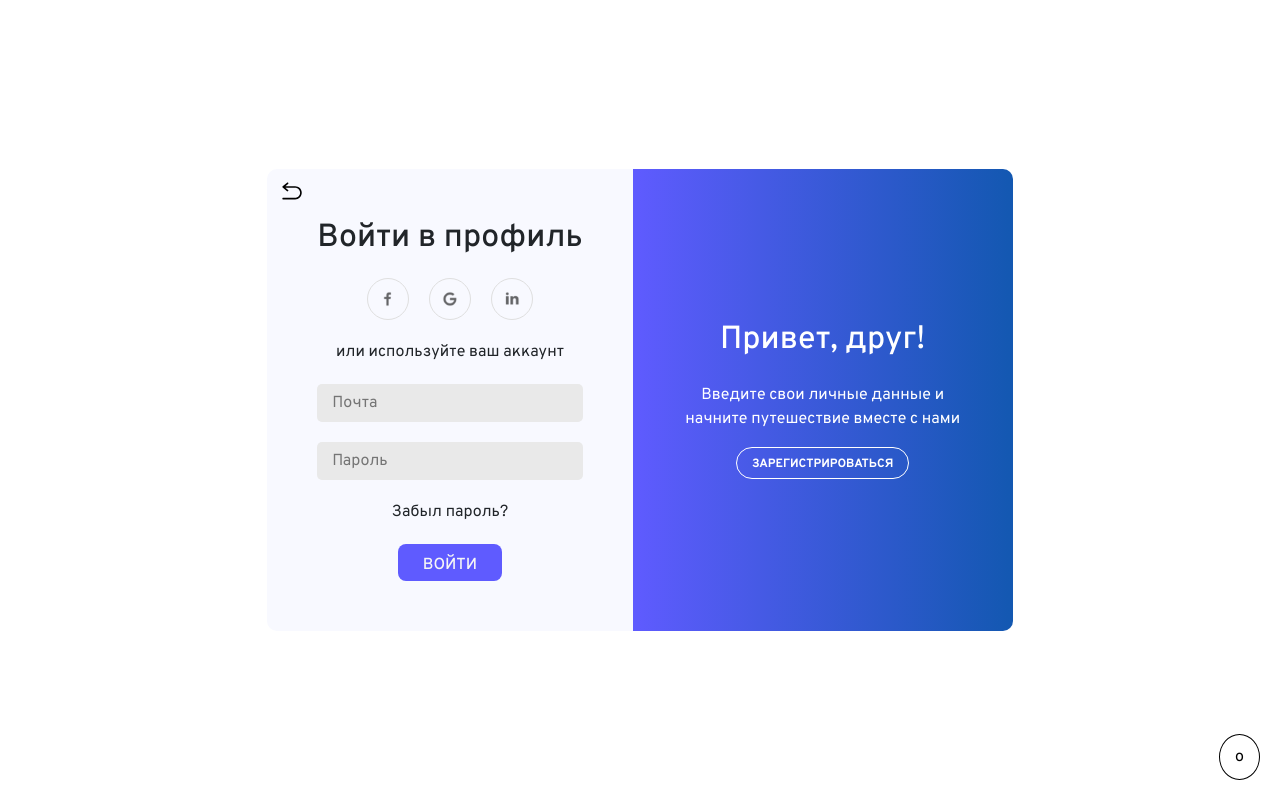
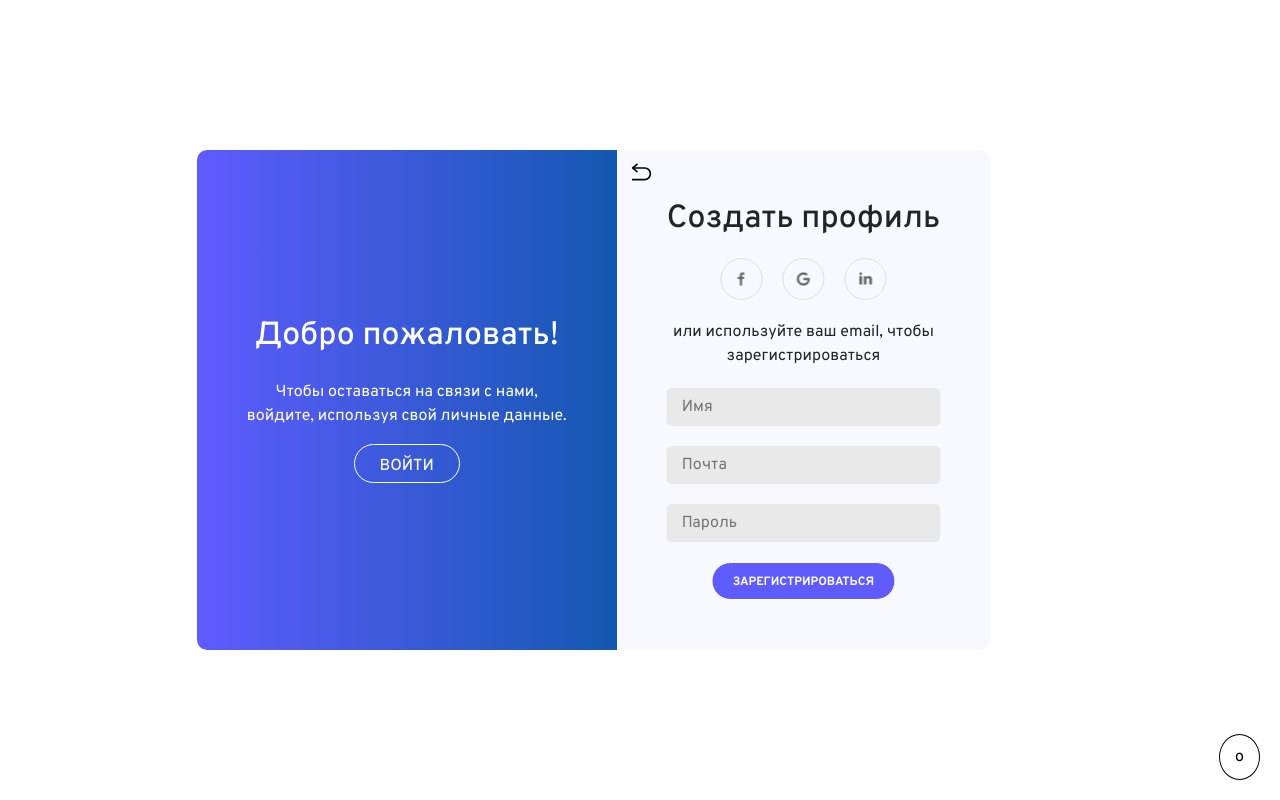
Before and after one commit to diasgalymbek47/meow, a Vue app: page /auth in a window 1280 px wide. Both pictures are taken after a click on the button "ЗАРЕГИСТРИРОВАТЬСЯ". Built offline with nearby package versions, Linux system fonts and the light colour scheme; a web font is replaced by a local one.

Commit message:
Верстка страницы авторизация и изменения фона

```diff
--- a/src/App.vue
+++ b/src/App.vue
@@ -1,15 +1,14 @@
 <script setup>
-import { RouterView } from 'vue-router'
+import {RouterView} from 'vue-router'
 import ThemeButton from "@/components/ThemeButton.vue";
-import {useStatesElement} from "@/stores/GlobalStates.js";
-
-const states = useStatesElement();
+import DarkTheme from "@/components/DarkTheme.vue";
 </script>
 
 <template>
-  <main class="main d-flex flex-column flex-grow-1" :class="{darkTheme: states.darkTheme}">
+  <main class="main d-flex flex-grow-1">
+    <DarkTheme/>
     <ThemeButton/>
-    <RouterView />
+    <RouterView/>
   </main>
 </template>
 
@@ -17,42 +16,5 @@ const states = useStatesElement();
 .main {
   position: relative;
   z-index: 1;
-  overflow: hidden;
-  background-color: #FFFFFF;
-}
-
-.main:after, .main:before {
-  content: "";
-  position: absolute;
-  top: 50%;
-  left: 50%;
-  transform: translate(-50%, -50%) scale(0);
-  width: 0;
-  height: 0;
-  z-index: -1;
-
-  border-radius: 50%;
-  transform-origin: center center;
-  transition: transform 0.9s ease, opacity 0.4s ease, width 0.9s ease, height 0.9s ease;
-
-  opacity: 0;
-}
-
-.main:after {
-  background: linear-gradient(to bottom, #000000, #0a0a0b); /* Черный и темно-синий */
-}
-
-.main.darkTheme:after {
-  width: 200%;
-  height: 200%;
-  opacity: 1;
-  transform: translate(-50%, -50%) scale(1);
-}
-
-.main:not(.darkTheme):after {
-  width: 0; /* Сужаем до нуля */
-  height: 0; /* Сужаем до нуля */
-  opacity: 0; /* Делаем невидимым */
-  transform: translate(-50%, -50%) scale(0); /* Сужаем */
 }
 </style>
--- a/src/assets/main.css
+++ b/src/assets/main.css
@@ -1,5 +1,9 @@
 @import url('https://fonts.googleapis.com/css2?family=Madimi+One&display=swap');
 @import url('https://fonts.googleapis.com/css2?family=Overpass:wght@100..900&display=swap');
+
+html {
+    min-width: 768px;
+}
 
 * {
     font-family: "Overpass", serif;
--- /dev/null
+++ b/src/components/DarkTheme.vue
@@ -0,0 +1,88 @@
+<script setup>
+import { ref, onMounted } from 'vue';
+import { useStatesElement } from "@/stores/GlobalStates.js";
+
+const states = useStatesElement();
+
+const getTimeDelay = () => {
+  return Math.ceil(Math.random() * 10) / 10;
+}
+const getRandomNumber = () => {
+  return Math.floor(Math.random() * 201) + 100;
+}
+
+const blockCount = ref(0);
+const blockDelays = ref([]);
+
+onMounted(() => {
+  blockCount.value = getRandomNumber();
+  blockDelays.value = Array.from({ length: blockCount.value }, () => getTimeDelay());
+});
+</script>
+
+<template>
+  <div class="dark_theme_wrap d-flex flex-wrap" :class="{active: states.darkTheme}">
+    <div v-for="(item, index) in blockCount" :key="index"
+         :data-delay="blockDelays[index]" class="dark_theme_wrap_item flex-grow-1"></div>
+  </div>
+</template>
+
+<style scoped>
+.dark_theme_wrap {
+  position: absolute;
+  top: 0;
+  left: 0;
+  right: 0;
+  bottom: 0;
+  z-index: -1;
+  overflow: hidden;
+}
+
+.dark_theme_wrap_item {
+  transition: .5s ease;
+}
+
+.dark_theme_wrap_item[data-delay="0.1"] {
+  transition-delay: .1s;
+}
+
+.dark_theme_wrap_item[data-delay="0.2"] {
+  transition-delay: .2s;
+}
+
+.dark_theme_wrap_item[data-delay="0.3"] {
+  transition-delay: .3s;
+}
+
+.dark_theme_wrap_item[data-delay="0.4"] {
+  transition-delay: .4s;
+}
+
+.dark_theme_wrap_item[data-delay="0.5"] {
+  transition-delay: .5s;
+}
+
+.dark_theme_wrap_item[data-delay="0.6"] {
+  transition-delay: .6s;
+}
+
+.dark_theme_wrap_item[data-delay="0.7"] {
+  transition-delay: .7s;
+}
+
+.dark_theme_wrap_item[data-delay="0.8"] {
+  transition-delay: .8s;
+}
+
+.dark_theme_wrap_item[data-delay="0.9"] {
+  transition-delay: .9s;
+}
+
+.dark_theme_wrap_item[data-delay="1"] {
+  transition-delay: 1s;
+}
+
+.dark_theme_wrap.active .dark_theme_wrap_item {
+  background-color: #373a42;
+}
+</style>
--- a/src/components/RegisterButton.vue
+++ b/src/components/RegisterButton.vue
@@ -1,15 +1,17 @@
 <script setup>
+import {useAuthenticationForm} from "@/stores/AuthForm.js";
 
+const form = useAuthenticationForm();
 </script>
 
 <template>
-  <button class="register_button">
+  <button class="register_button" :class="{active: form.isRegister}">
     ЗАРЕГИСТРИРОВАТЬСЯ
   </button>
 </template>
 
 <style scoped>
-.register_button{
+.register_button {
   padding: 7px 15px 5px;
   text-transform: uppercase;
   border: 1px solid #FFFFFF;
@@ -18,5 +20,15 @@
   font-weight: 700;
   border-radius: 20px;
   background-color: transparent;
+  transition: 0.3s ease;
+}
+
+.register_button.active {
+  padding: 10px 20px 8px;
+  background-color: #5F5BFF;
+
+  &:hover {
+    background-color: #201B65;
+  }
 }
 </style>
--- a/src/components/SignInLinkButton.vue
+++ b/src/components/SignInLinkButton.vue
@@ -1,9 +1,11 @@
 <script setup>
+import {useAuthenticationForm} from "@/stores/AuthForm.js";
 
+const form = useAuthenticationForm()
 </script>
 
 <template>
-  <RouterLink class="button_link" to="/auth">
+  <RouterLink class="button_link" to="/auth" :class="{non_active: form.isRegister}">
     <h2 class="button_text">Войти</h2>
   </RouterLink>
 </template>
@@ -18,8 +20,14 @@
   transition: .3s ease;
 }
 
-.button_link:hover{
+.button_link:hover {
   background-color: #201B65;
+}
+
+.button_link.non_active {
+  background-color: transparent;
+  border: 1px solid #FFFFFF;
+  border-radius: 20px;
 }
 
 .button_text {
--- a/src/components/ThemeButton.vue
+++ b/src/components/ThemeButton.vue
@@ -1,15 +1,22 @@
 <script setup>
-import {useStatesElement} from "@/stores/GlobalStates.js";
+import { ref } from 'vue';
+import { useStatesElement } from "@/stores/GlobalStates.js";
 
 const states = useStatesElement();
+const isButtonDisabled = ref(false);
 
 function toggleTheme() {
+  isButtonDisabled.value = true;
   states.darkTheme = !states.darkTheme;
+
+  setTimeout(() => {
+    isButtonDisabled.value = false;
+  }, 1000);
 }
 </script>
 
 <template>
-  <button @click="toggleTheme" class="theme_button">
+  <button @click="toggleTheme" class="theme_button" :disabled="isButtonDisabled">
     o
   </button>
 </template>
--- /dev/null
+++ b/src/stores/AuthForm.js
@@ -0,0 +1,10 @@
+import { defineStore } from 'pinia';
+
+export const useAuthenticationForm = defineStore('auth_form', {
+    state: () => ({
+        name: '',
+        email: '',
+        password: '',
+        isRegister: false,
+    })
+})
--- a/src/views/AuthView.vue
+++ b/src/views/AuthView.vue
@@ -6,15 +6,31 @@ import DefaultInput from "@/components/DefaultInput.vue";
 import SignInLinkButton from "@/components/SignInLinkButton.vue";
 import RegisterButton from "@/components/RegisterButton.vue";
 import RedirectButton from "@/components/RedirectButton.vue";
+import {useAuthenticationForm} from "@/stores/AuthForm.js";
+
+const form = useAuthenticationForm();
+
+function login() {
+  if (form.isRegister) form.isRegister = false;
+  return;
+}
+
+function register() {
+  if (!form.isRegister) form.isRegister = true;
+  return;
+}
 </script>
 
 <template>
   <div class="wrap d-flex flex-grow-1 align-items-center justify-content-center">
     <div class="content">
       <div class="form d-flex">
-        <RedirectButton :fill="'#000000'" :width="'20'" :height="'18'" class="form_back_button"/>
-        <div class="form_left_box d-flex flex-column align-items-center">
-          <h2 class="form_title m-0">Войти в профиль</h2>
+        <div class="form_left_box d-flex flex-column align-items-center"
+             :class="{'right': form.isRegister}">
+          <RedirectButton :fill="'#000000'" :width="'20'" :height="'18'"
+                          class="form_back_button"/>
+          <h2 class="form_title m-0">
+            {{ form.isRegister ? 'Создать профиль' : 'Войти в профиль' }}</h2>
           <div class="form_links d-flex align-items-center">
             <div class="form_facebook">
               <Facebook/>
@@ -26,19 +42,27 @@ import RedirectButton from "@/components/RedirectButton.vue";
               <Linkedin/>
             </div>
           </div>
-          <p class="form_subtitle m-0">или используйте ваш аккаунт</p>
+          <p class="form_subtitle m-0">
+            {{ form.isRegister ? 'или используйте ваш email, чтобы зарегистрироваться' : 'или используйте ваш аккаунт' }}</p>
           <div class="form_inputs d-flex flex-column w-100">
-            <DefaultInput type="email" placeholder="Почта"/>
-            <DefaultInput type="password" placeholder="Пароль"/>
+            <DefaultInput v-if="form.isRegister" v-bind="form.name" placeholder="Имя"/>
+            <DefaultInput v-bind="form.email" type="email" placeholder="Почта"/>
+            <DefaultInput v-bind="form.password" type="password" placeholder="Пароль"/>
           </div>
-          <span class="form_forgot">Забыл пароль?</span>
-          <SignInLinkButton/>
+          <span v-if="!form.isRegister" class="form_forgot">Забыл пароль?</span>
+          <RegisterButton v-if="form.isRegister" @click="register"
+                          class="form_register_button"/>
+          <SignInLinkButton v-else @click="login"/>
         </div>
-        <div class="form_right_box d-flex flex-column align-items-center justify-content-center">
-          <h2 class="form_right_title">Привет, друг!</h2>
-          <p class="form_right_subtitle mt-3">Введите свои личные данные и начните путешествие
-            вместе с нами</p>
-          <RegisterButton/>
+        <div
+            class="form_right_box d-flex flex-column align-items-center justify-content-center"
+            :class="{'left': form.isRegister}">
+          <h2 class="form_right_title">
+            {{ form.isRegister ? 'Добро пожаловать!' : 'Привет, друг!'}}</h2>
+          <p class="form_right_subtitle mt-3">
+            {{ form.isRegister ? 'Чтобы оставаться на связи с нами, войдите, используя свой личные данные.' : 'Введите свои личные данные и начните путешествие вместе с нами'}}</p>
+          <SignInLinkButton v-if="form.isRegister" @click="login"/>
+          <RegisterButton v-else @click="register"/>
         </div>
       </div>
     </div>
@@ -46,7 +70,7 @@ import RedirectButton from "@/components/RedirectButton.vue";
 </template>
 
 <style scoped>
-.form {
+.form_left_box {
   position: relative;
 }
 
@@ -60,6 +84,17 @@ import RedirectButton from "@/components/RedirectButton.vue";
   padding: 50px;
   background-color: #F8F9FF;
   border-radius: 10px 0 0 10px;
+  transition: all .3s ease;
+}
+
+.form_left_box.right {
+  transform: translateX(100%);
+  border-radius: 0 10px 10px 0;
+}
+
+.form_right_box.left {
+  transform: translateX(-100%);
+  border-radius: 10px 0 0 10px;
 }
 
 .form_right_box {
@@ -67,6 +102,7 @@ import RedirectButton from "@/components/RedirectButton.vue";
   background: linear-gradient(90deg, #5F5BFF 0%, #1358B1 100%);
   color: #ffffff;
   border-radius: 0 10px 10px 0;
+  transition: .3s ease;
 }
 
 .form_left_box, .form_links, .form_inputs {
@@ -84,8 +120,13 @@ import RedirectButton from "@/components/RedirectButton.vue";
   cursor: pointer;
 }
 
+.form_subtitle {
+  text-align: center;
+  max-width: 270px;
+}
+
 .form_right_subtitle {
-  max-width: 280px;
+  max-width: 320px;
   text-align: center;
 }
 </style>
```
